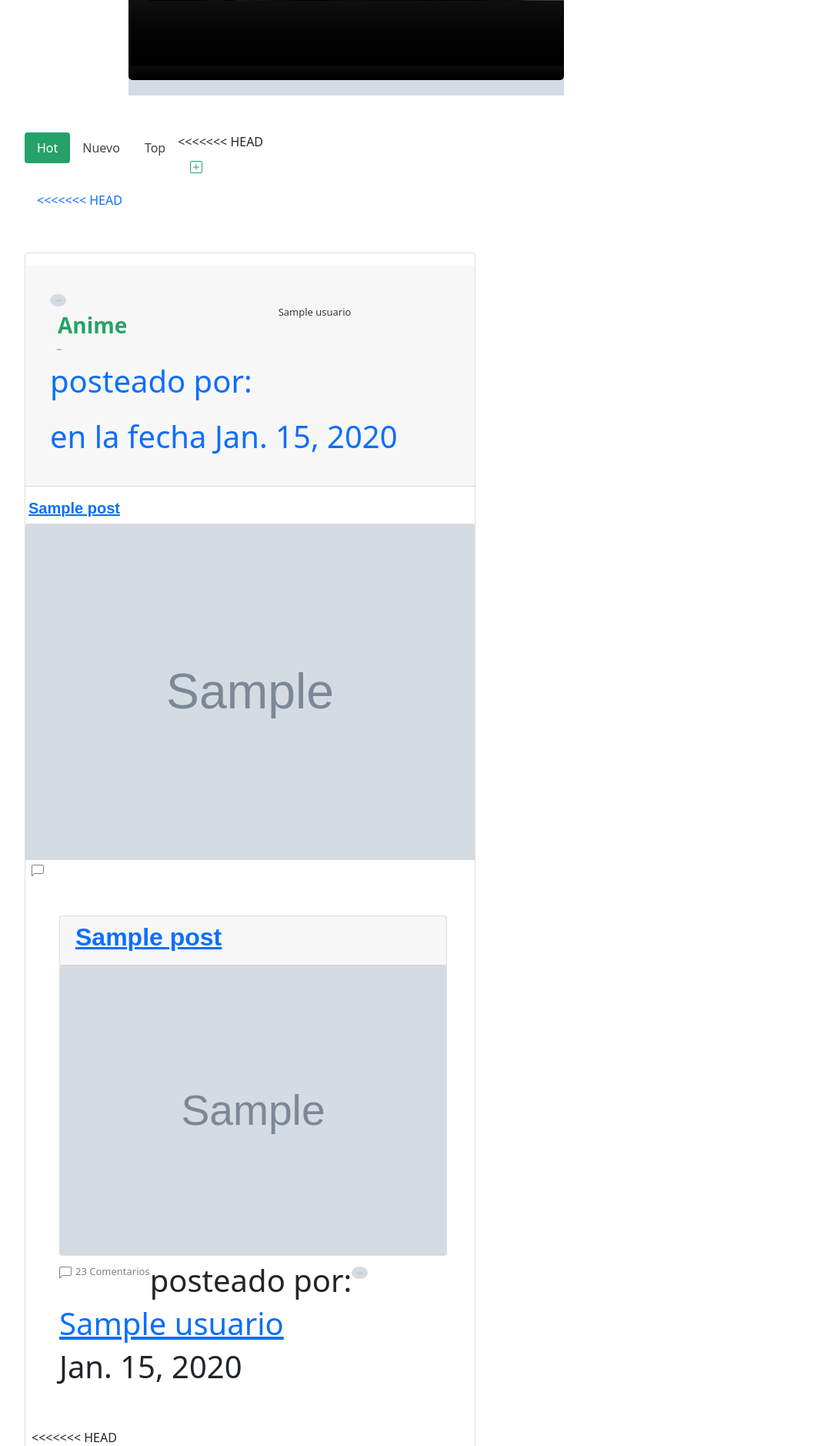
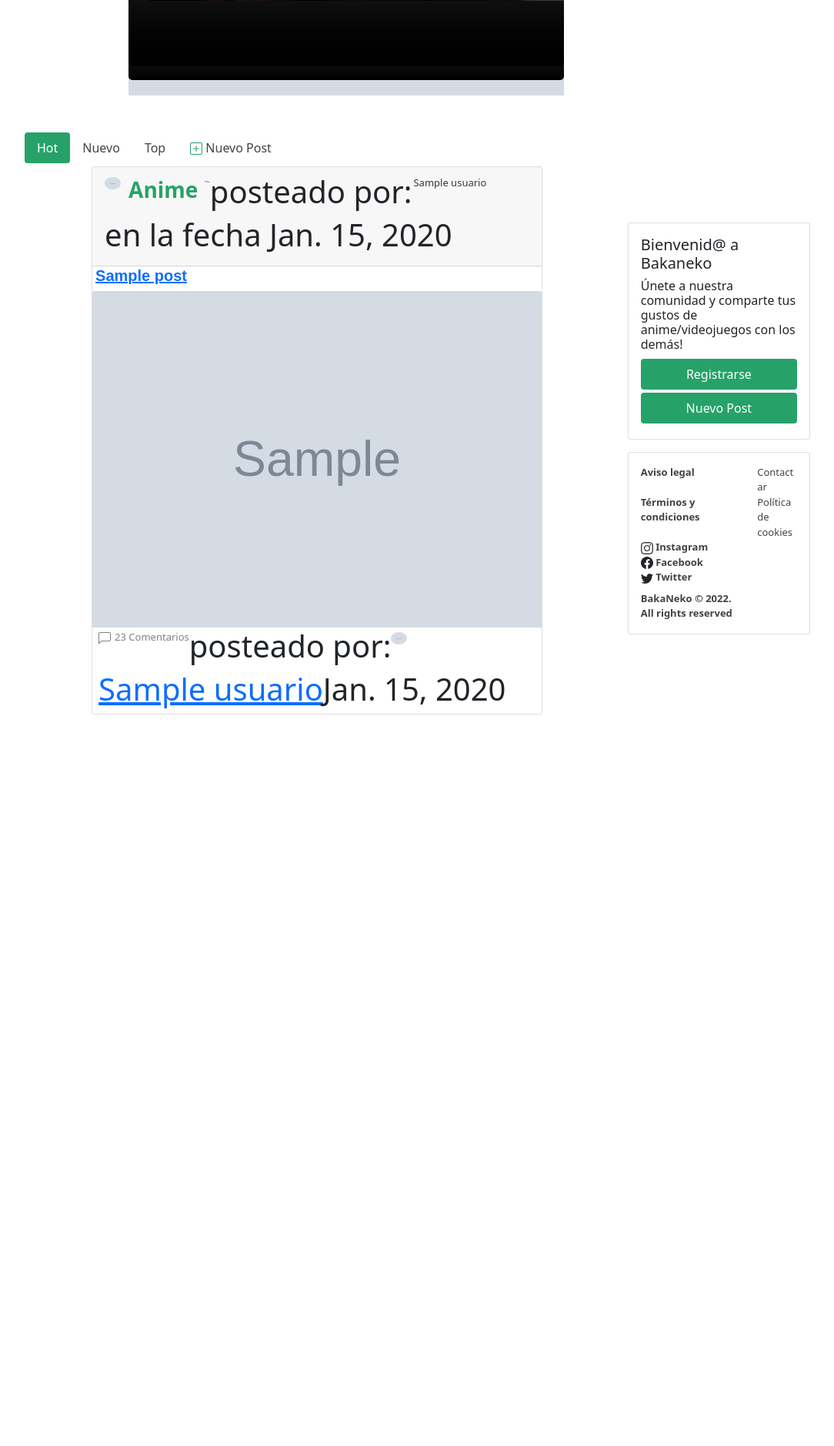
Before and after one commit to DieBarr/BakaNekoPW, a Django app: template bakaNeko/templates/bakaNeko/index.html in a window 1280 px wide. Shown: the part 385-2263 px from the top of the page at 77% size, without its empty margins (50-1134 px from the left). After the commit the page ends 1313 px from the top, so only its background shows below. Run offline with Django 3.2, Linux system fonts and the light colour scheme; the template is opened without the code that fills it: values that come from a table or form of the project are taken from there, others are empty; tables that the repository leaves empty hold one stand-in row (values such as "Sample post"); grey boxes marked "Sample" are stand-in pictures; parts of the project's set-up code (start-up, migrations or seed data) failed here and were passed over; some libraries are stand-ins or nearby versions.

```diff
--- a/bakaNeko/templates/bakaNeko/index.html
+++ b/bakaNeko/templates/bakaNeko/index.html
@@ -137,13 +137,8 @@
               <a class="nav-link" data-bs-toggle="pill" href="#top">Top</a>
             </li>
             <li class="nav-item">
-<<<<<<< HEAD
               <a class="nav-link" href="{% url 'nuevoPost' %}"><svg xmlns="http://www.w3.org/2000/svg" width="16"
                   height="16" fill="#26a269" class="bi bi-plus-square" viewBox="0 0 16 16">
-=======
-              <a class="nav-link" href="nuevoPost.html"><svg xmlns="http://www.w3.org/2000/svg" width="16" height="16"
-                  fill="#26a269" class="bi bi-plus-square" viewBox="0 0 16 16">
->>>>>>> main
                   <path
                     d="M14 1a1 1 0 0 1 1 1v12a1 1 0 0 1-1 1H2a1 1 0 0 1-1-1V2a1 1 0 0 1 1-1h12zM2 0a2 2 0 0 0-2 2v12a2 2 0 0 0 2 2h12a2 2 0 0 0 2-2V2a2 2 0 0 0-2-2H2z">
                   </path>
@@ -154,7 +149,6 @@
             </li>
 
           </ul>
-<<<<<<< HEAD
               <!--********POSTS*********-->
     <div class="container-fluid-center">
       <div class="row">
@@ -196,53 +190,6 @@
                       <ul class="nav ms-2 mr-1">
                           <li><a href="#" style="text-decoration: none; color: gray;"><svg xmlns="http://www.w3.org/2000/svg" style="color: gray;" width="16" height="16" fill="currentColor" class="bi bi-chat-left" viewBox="0 0 16 16">
                               <path d="M14 1a1 1 0 0 1 1 1v8a1 1 0 0 1-1 1H4.414A2 2 0 0 0 3 11.586l-2 2V2a1 1 0 0 1 1-1h12zM2 0a2 2 0 0 0-2 2v12.793a.5.5 0 0 0 .854.353l2.853-2.853A1 1 0 0 1 4.414 12H14a2 2 0 0 0 2-2V2a2 2 0 0 0-2-2H2z"/>
-=======
-          <!--********POSTS*********-->
-
-
-          <div class="container-fluid-center">
-            <div class="row">
-
-              <!--Post 1-->
-              <div class="tab-content p-5" id="nav-tabContent">
-                <div class="tab-pane active" id="hot">
-                  {% for p in post %}
-                  <div class="card mb-2" id="card-ajustes">
-                    <div class="card-header">
-                      <a href="{% url 'verPosts' p.idPost %}">
-                        <h2 id="texto-card" class="ps-1">{{ p.tituloPost }}</h2>
-                      </a>
-
-                    </div>
-
-
-                    {% if p.imagenPost == '' %}
-                    <div class="container" id="caja_imgpost">
-                      <h6 id="texto-card" class="ps-1">{{ p.descPost }}</h6>
-                      {% else %}
-                      <img class="card-img-top" id="imgpost" src="{{ p.imagenPost.url }}" alt="No imagen">
-
-
-
-                      {% endif %}
-
-
-
-
-
-                    </div>
-
-
-
-                    <div>
-
-                      <ul class="nav">
-                        <li><a href="#" style="text-decoration: none; color: gray;"><svg
-                              xmlns="http://www.w3.org/2000/svg" style="color: gray;" width="16" height="16"
-                              fill="currentColor" class="bi bi-chat-left" viewBox="0 0 16 16">
-                              <path
-                                d="M14 1a1 1 0 0 1 1 1v8a1 1 0 0 1-1 1H4.414A2 2 0 0 0 3 11.586l-2 2V2a1 1 0 0 1 1-1h12zM2 0a2 2 0 0 0-2 2v12.793a.5.5 0 0 0 .854.353l2.853-2.853A1 1 0 0 1 4.414 12H14a2 2 0 0 0 2-2V2a2 2 0 0 0-2-2H2z" />
->>>>>>> main
                             </svg></a></li>
                         <li class="nav-item">
                           <h1 id="footer-card"><a href="#" style="text-decoration: none; color: gray;">23
@@ -281,15 +228,12 @@
 
                   </div>
                   {% endfor %}
-
+                  {% endblock post %}
 
                 </div>
 
 
-              </div>
-<<<<<<< HEAD
-              {% endfor %}
-            </div>
+
           <!--********TABLA DEL LADO*********-->
             <div class="col-md-1"></div>
           <div class="col-md-3 col-sm-12 tpading">
@@ -370,19 +314,7 @@
               </aside>
             </div>
             <!--FIN TABLA DEL LADO-->
-            {% endblock post %}
-=======
 
-
-
-
-
-
-            </div>
-          </div>
-
-
->>>>>>> main
 
 
 
--- a/bakaNeko/urls.py
+++ b/bakaNeko/urls.py
@@ -15,8 +15,7 @@ Including another URLconf
 """
 from django.urls import path
 
-from .views import index, lista, registro, verPost, registrarComentario, nuevoPost, registrarPost,\
-secanime, secjuegos
+from .views import index, lista, registro, verPost, registrarComentario, nuevoPost, registrarPost, registrar, secanime, secjuegos, login
 
 
 urlpatterns = [
```
Also changed, not shown: media/fotoPerfiles/IMG-20211117-WA0034.jpg (added).
